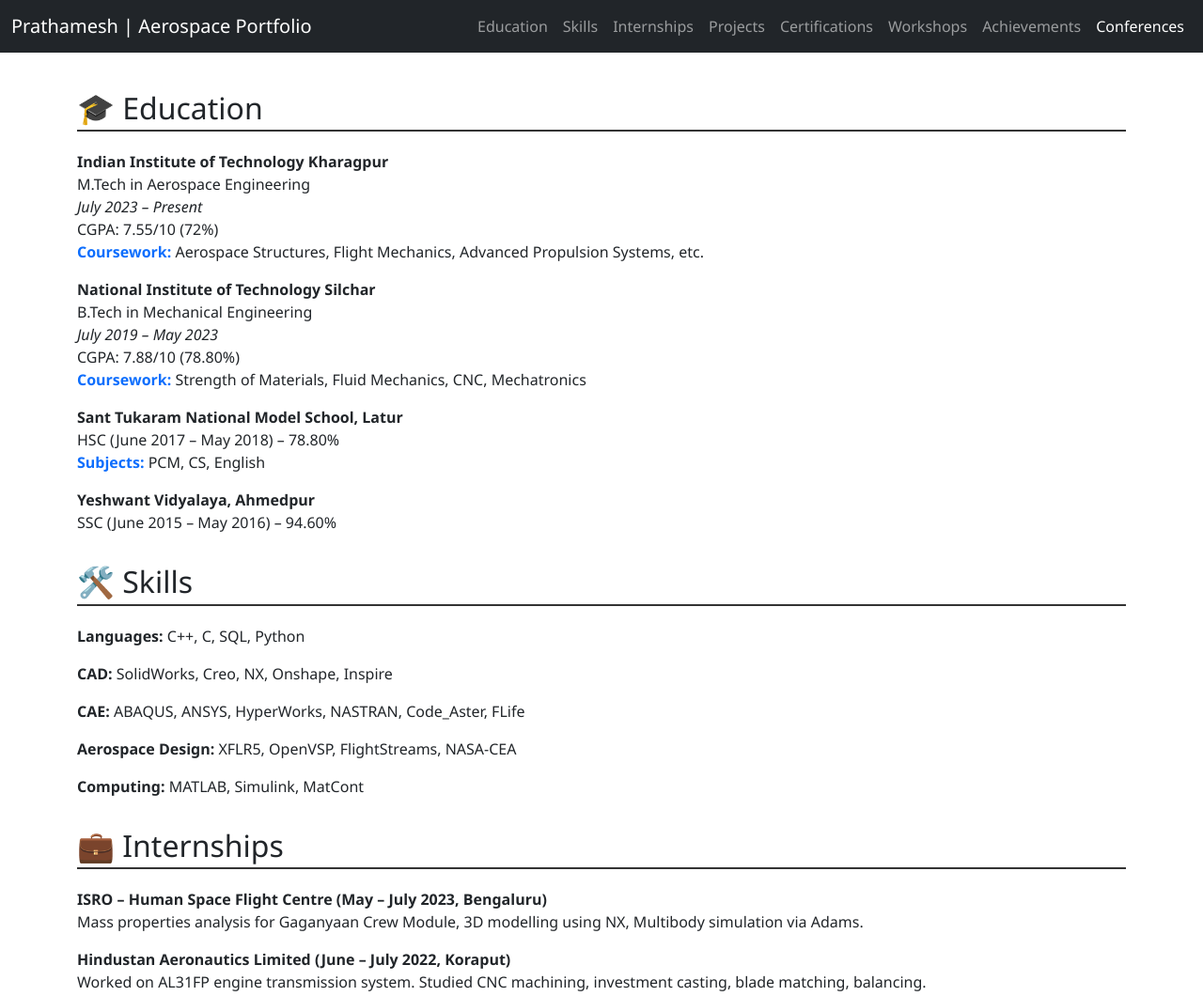
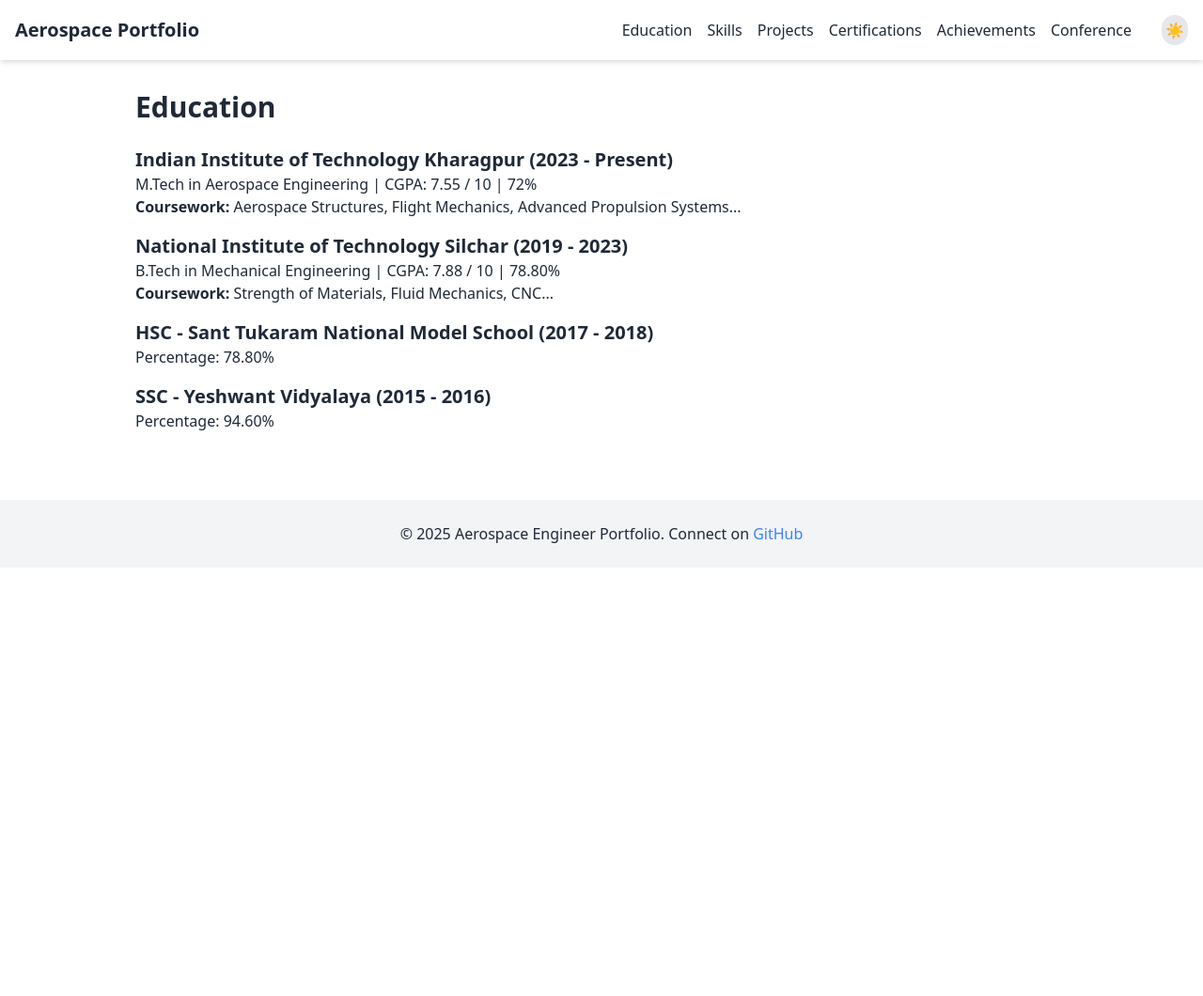
Before and after one commit to prathm00/prathm00.github.io, a plain HTML site: page index.html in a window 1280 px wide. Shown: the top 1060 px of the page at 94% size. After the commit the page ends 800 px from the top, so only its background shows below. Drawn offline with nearby package versions, Linux system fonts and the light colour scheme.

Commit message:
Update index.html

```diff
--- a/index.html
+++ b/index.html
@@ -1,174 +1,130 @@
 <!DOCTYPE html>
-<html lang="en">
+<html lang="en" x-data="{ tab: 'education', darkMode: false }" x-bind:class="{ 'dark': darkMode }" xmlns="http://www.w3.org/1999/xhtml">
+
 <head>
   <meta charset="UTF-8" />
-    <meta name="viewport" content="width=device-width, initial-scale=1" />
-    <title>Prathamesh | Aerospace Portfolio</title>
-    <link href="https://cdn.jsdelivr.net/npm/bootstrap@5.3.3/dist/css/bootstrap.min.css" rel="stylesheet">
-    <link href="https://cdnjs.cloudflare.com/ajax/libs/font-awesome/6.5.0/css/all.min.css" rel="stylesheet">
+  <meta name="viewport" content="width=device-width, initial-scale=1.0" />
+  <title>Portfolio | Aerospace Engineer</title>
+  <script src="https://cdn.tailwindcss.com"></script>
+  <script src="https://unpkg.com/alpinejs@3.x.x/dist/cdn.min.js" defer></script>
   <style>
-        body {
-            font-family: 'Segoe UI', sans-serif;
-            padding-top: 4rem;
-        }
-        h2 {
-            margin-top: 2rem;
-        }
-        .section-title {
-            border-bottom: 2px solid #333;
-            padding-bottom: 4px;
-            margin-bottom: 20px;
-        }
-        .highlight {
-            font-weight: 600;
-            color: #0d6efd;
-        }
-        a {
-            text-decoration: none;
-        }
-        a:hover {
-            text-decoration: underline;
-        }
-        footer {
-            margin-top: 4rem;
-            padding: 2rem 0;
-            background-color: #f8f9fa;
-            text-align: center;
+    html {
+      scroll-behavior: smooth;
     }
   </style>
 </head>
-<body data-bs-spy="scroll" data-bs-target="#navbar" data-bs-offset="70" tabindex="0">
 
-<nav id="navbar" class="navbar navbar-expand-lg navbar-dark bg-dark fixed-top">
-    <div class="container-fluid">
-        <a class="navbar-brand" href="#">Prathamesh | Aerospace Portfolio</a>
-        <button class="navbar-toggler" type="button" data-bs-toggle="collapse"
-            data-bs-target="#navbarNav" aria-controls="navbarNav" aria-expanded="false"
-            aria-label="Toggle navigation"><span class="navbar-toggler-icon"></span></button>
-        <div class="collapse navbar-collapse" id="navbarNav">
-            <ul class="navbar-nav ms-auto">
-                <li class="nav-item"><a class="nav-link" href="#education">Education</a></li>
-                <li class="nav-item"><a class="nav-link" href="#skills">Skills</a></li>
-                <li class="nav-item"><a class="nav-link" href="#internships">Internships</a></li>
-                <li class="nav-item"><a class="nav-link" href="#projects">Projects</a></li>
-                <li class="nav-item"><a class="nav-link" href="#certifications">Certifications</a></li>
-                <li class="nav-item"><a class="nav-link" href="#workshops">Workshops</a></li>
-                <li class="nav-item"><a class="nav-link" href="#achievements">Achievements</a></li>
-                <li class="nav-item"><a class="nav-link" href="#conferences">Conferences</a></li>
-            </ul>
+<body class="bg-white dark:bg-gray-900 text-gray-800 dark:text-gray-200 font-sans">
+  <!-- Navbar -->
+  <header class="p-4 shadow-md bg-white dark:bg-gray-800 sticky top-0 z-50">
+    <div class="max-w-7xl mx-auto flex justify-between items-center">
+      <h1 class="text-xl font-bold">Aerospace Portfolio</h1>
+      <div class="flex items-center gap-4">
+        <button class="hover:text-blue-500" x-on:click="tab = 'education'">Education</button>
+        <button class="hover:text-blue-500" x-on:click="tab = 'skills'">Skills</button>
+        <button class="hover:text-blue-500" x-on:click="tab = 'projects'">Projects</button>
+        <button class="hover:text-blue-500" x-on:click="tab = 'certifications'">Certifications</button>
+        <button class="hover:text-blue-500" x-on:click="tab = 'achievements'">Achievements</button>
+        <button class="hover:text-blue-500" x-on:click="tab = 'conference'">Conference</button>
+        <button x-on:click="darkMode = !darkMode" class="ml-4 p-1 rounded-full bg-gray-200 dark:bg-gray-700">
+          <span x-show="!darkMode">☀️</span>
+          <span x-show="darkMode">🌙</span>
+        </button>
       </div>
     </div>
-</nav>
+  </header>
 
-<div class="container">
-
-    <!-- Education -->
-    <section id="education">
-        <h2 class="section-title">🎓 Education</h2>
-
-        <p><strong>Indian Institute of Technology Kharagpur</strong><br/>
-            M.Tech in Aerospace Engineering <br/>
-            <em>July 2023 – Present</em><br/>
-            CGPA: 7.55/10 (72%)<br/>
-            <span class="highlight">Coursework:</span> Aerospace Structures, Flight Mechanics, Advanced Propulsion Systems, etc.
-        </p>
-
-        <p><strong>National Institute of Technology Silchar</strong><br/>
-            B.Tech in Mechanical Engineering <br/>
-            <em>July 2019 – May 2023</em><br/>
-            CGPA: 7.88/10 (78.80%)<br/>
-            <span class="highlight">Coursework:</span> Strength of Materials, Fluid Mechanics, CNC, Mechatronics
-        </p>
-
-        <p><strong>Sant Tukaram National Model School, Latur</strong><br/>
-            HSC (June 2017 – May 2018) – 78.80%<br/>
-            <span class="highlight">Subjects:</span> PCM, CS, English
-        </p>
-
-        <p><strong>Yeshwant Vidyalaya, Ahmedpur</strong><br/>
-            SSC (June 2015 – May 2016) – 94.60%
-        </p>
+  <!-- Main Content -->
+  <main class="max-w-5xl mx-auto py-8 px-4 space-y-12">
+    <!-- Education Section -->
+    <section x-show="tab === 'education'">
+      <h2 class="text-3xl font-semibold mb-6">Education</h2>
+      <div class="space-y-4">
+        <div>
+          <h3 class="text-xl font-bold">Indian Institute of Technology Kharagpur (2023 - Present)</h3>
+          <p>M.Tech in Aerospace Engineering | CGPA: 7.55 / 10 | 72%</p>
+          <p><strong>Coursework:</strong> Aerospace Structures, Flight Mechanics, Advanced Propulsion Systems...</p>
+        </div>
+        <div>
+          <h3 class="text-xl font-bold">National Institute of Technology Silchar (2019 - 2023)</h3>
+          <p>B.Tech in Mechanical Engineering | CGPA: 7.88 / 10 | 78.80%</p>
+          <p><strong>Coursework:</strong> Strength of Materials, Fluid Mechanics, CNC...</p>
+        </div>
+        <div>
+          <h3 class="text-xl font-bold">HSC - Sant Tukaram National Model School (2017 - 2018)</h3>
+          <p>Percentage: 78.80%</p>
+        </div>
+        <div>
+          <h3 class="text-xl font-bold">SSC - Yeshwant Vidyalaya (2015 - 2016)</h3>
+          <p>Percentage: 94.60%</p>
+        </div>
+      </div>
     </section>
 
-    <!-- Skills -->
-    <section id="skills">
-        <h2 class="section-title">🛠️ Skills</h2>
-        <p><strong>Languages:</strong> C++, C, SQL, Python</p>
-        <p><strong>CAD:</strong> SolidWorks, Creo, NX, Onshape, Inspire</p>
-        <p><strong>CAE:</strong> ABAQUS, ANSYS, HyperWorks, NASTRAN, Code_Aster, FLife</p>
-        <p><strong>Aerospace Design:</strong> XFLR5, OpenVSP, FlightStreams, NASA-CEA</p>
-        <p><strong>Computing:</strong> MATLAB, Simulink, MatCont</p>
-    </section>
-
-    <!-- Internships -->
-    <section id="internships">
-        <h2 class="section-title">💼 Internships</h2>
-
-        <p><strong>ISRO – Human Space Flight Centre (May – July 2023, Bengaluru)</strong><br/>
-        Mass properties analysis for Gaganyaan Crew Module, 3D modelling using NX, Multibody simulation via Adams.</p>
-
-        <p><strong>Hindustan Aeronautics Limited (June – July 2022, Koraput)</strong><br/>
-        Worked on AL31FP engine transmission system. Studied CNC machining, investment casting, blade matching, balancing.</p>
-    </section>
-
-    <!-- Projects -->
-    <section id="projects">
-        <h2 class="section-title">📂 Projects</h2>
-
-        <p><strong>M.Tech Project – Hygrothermal Effects in Fatigue Life</strong> (Aug 2024 – Present)<br/>
-        Using ABAQUS, ANSYS, FLife, APDL to analyze fatigue under environmental effects.</p>
-
-        <p><strong>LULC Analysis (GIS Term Paper)</strong> (Aug – Nov 2023)<br/>
-        Used QGIS, Sentinel-2A data, supervised classification for LULC study in Maharashtra.</p>
-
-        <p><strong>B.Tech Project – MIG Welded Martensitic SS</strong> (July 2022 – May 2023)<br/>
-        Mechanical testing and microstructural analysis of MIG joints.</p>
-    </section>
-
-    <!-- Certifications -->
-    <section id="certifications">
-        <h2 class="section-title">📜 Certifications</h2>
-
-        <ul>
-            <li><a href="https://learn.altair.com/badges/badge.php?hash=0bd4088c78f0988cb738eb4004e541d258ee7135&trk=public_profile_see-credential" target="_blank">Inspire Structures Professional – Altair</a> (Dec 2024)</li>
-            <li><a href="https://github.com/prathm00/Certificates" target="_blank">HyperWorks for Aerostructures v2022.3</a> – Altair (Dec 2024)</li>
-            <li>C Programmer – MKCL (Aug 2024)</li>
+    <!-- Skills Section -->
+    <section x-show="tab === 'skills'">
+      <h2 class="text-3xl font-semibold mb-6">Skills</h2>
+      <ul class="list-disc list-inside space-y-2">
+        <li><strong>Languages:</strong> C++, C, SQL, Python</li>
+        <li><strong>CAD:</strong> SolidWorks, Creo, NX, Onshape, Inspire</li>
+        <li><strong>CAE:</strong> ABAQUS, ANSYS, HyperWorks, NASTRAN...</li>
+        <li><strong>Aerospace Tools:</strong> XFLR5, OpenVSP, NASA-CEA</li>
+        <li><strong>Simulations:</strong> MATLAB, Simulink, MatCont</li>
       </ul>
     </section>
 
-    <!-- Workshops -->
-    <section id="workshops">
-        <h2 class="section-title">🔧 Workshop</h2>
-
-        <p><strong>Design & Failure Analysis with ABAQUS FEA</strong><br/>
-        Centre for Railway Research, IIT Kharagpur<br/>
-        <a href="https://github.com/prathm00/Certificates" target="_blank">View Certificate</a><br/>
-        Focused on modeling and stress analysis of rail wagon wheel base.</p>
+    <!-- Projects Section -->
+    <section x-show="tab === 'projects'">
+      <h2 class="text-3xl font-semibold mb-6">Projects</h2>
+      <div class="space-y-4">
+        <div>
+          <h3 class="text-xl font-bold">Hygrothermal Effects in Fatigue Estimation</h3>
+          <p>Used ABAQUS, ANSYS, FLife, and APDL for advanced fatigue life prediction.</p>
+        </div>
+        <div>
+          <h3 class="text-xl font-bold">Land Use and Cover Analysis</h3>
+          <p>GIS-based classification using QGIS and Sentinel imagery.</p>
+        </div>
+        <div>
+          <h3 class="text-xl font-bold">MIG Welded Martensitic Steel Study</h3>
+          <p>Metallographic analysis and mechanical testing of weld joints.</p>
+        </div>
+      </div>
     </section>
 
-    <!-- Achievements -->
-    <section id="achievements">
-        <h2 class="section-title">🏆 Achievements</h2>
-
-        <ul>
-            <li>All India Rank <strong>74</strong> in GATE Aerospace Engineering (2025), Score: <strong>671</strong></li>
-            <li><strong>2nd place</strong> – Hydrorocketry, Technoesis 2020, NIT Silchar</li>
+    <!-- Certifications Section -->
+    <section x-show="tab === 'certifications'">
+      <h2 class="text-3xl font-semibold mb-6">Certifications</h2>
+      <ul class="list-disc list-inside">
+        <li>Inspire Structures - <a href="https://learn.altair.com" class="text-blue-400">View Credential</a></li>
+        <li>HyperWorks for Aerostructures - <a href="https://github.com/prathm00/Certificates" class="text-blue-400">View Certificate</a></li>
+        <li>C Programmer (MKCL)</li>
       </ul>
     </section>
 
-    <!-- Conferences -->
-    <section id="conferences">
-        <h2 class="section-title">📡 Conferences</h2>
+    <!-- Achievements Section -->
+    <section x-show="tab === 'achievements'">
+      <h2 class="text-3xl font-semibold mb-6">Achievements</h2>
+      <ul class="list-disc list-inside">
+        <li>AIR 74 - GATE Aerospace Engineering 2025 (Score: 671)</li>
+        <li>2nd Place - Hydrorocketry, Technoesis 2020 @ NIT Silchar</li>
+      </ul>
+    </section>
 
-        <p><strong>Development of Space Startup Ecosystem in India</strong> – Bengaluru, June 2022<br/>
-        Representative of NIT Silchar. Networked with ISRO, DRDO, IN-SPACe professionals.</p>
+    <!-- Conference Section -->
+    <section x-show="tab === 'conference'">
+      <h2 class="text-3xl font-semibold mb-6">Conference</h2>
+      <div>
+        <h3 class="text-xl font-bold">Development of Space Startup Ecosystem in India (2022)</h3>
+        <p>Represented NIT Silchar at Astronautical Society of India’s national meet in Bengaluru.</p>
+      </div>
     </section>
-</div>
+  </main>
 
-<footer>
-    <p>Made with 💙 by Prathamesh | <a href="https://github.com/prathm00" target="_blank"><i class="fab fa-github"></i> GitHub</a></p>
+  <!-- Footer -->
+  <footer class="bg-gray-100 dark:bg-gray-800 text-center py-6 mt-10">
+    <p>&copy; 2025 Aerospace Engineer Portfolio. Connect on <a href="https://github.com/prathm00" class="text-blue-500">GitHub</a></p>
   </footer>
+</body>
 
-<script src="https://cdn.jsdelivr.net/npm/bootstrap@5.3.3/dist/js/bootstrap.bundle.min.js"></script>
-</body>
 </html>
```
Lines whose indentation alone changed are shown as unchanged.
